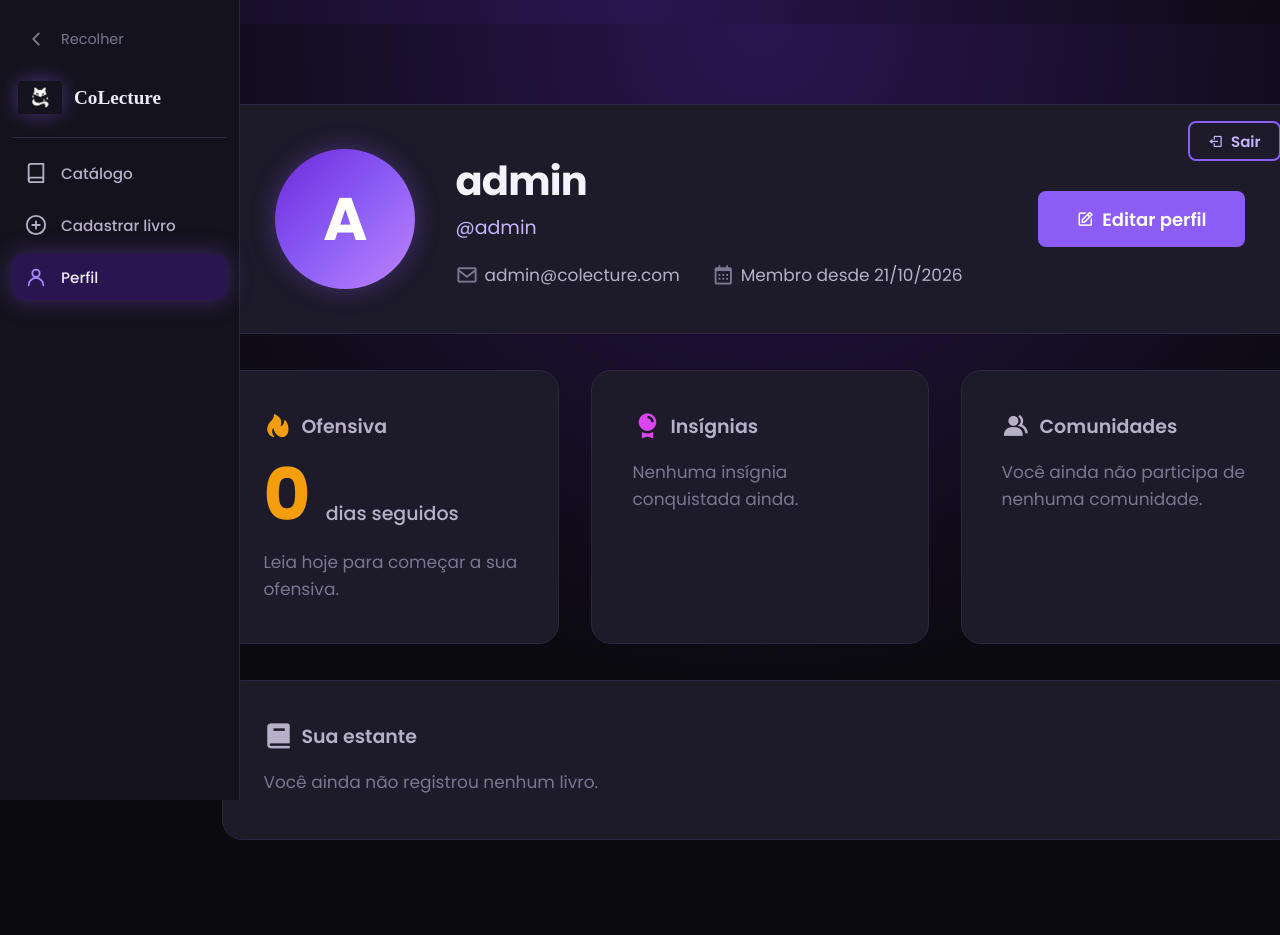
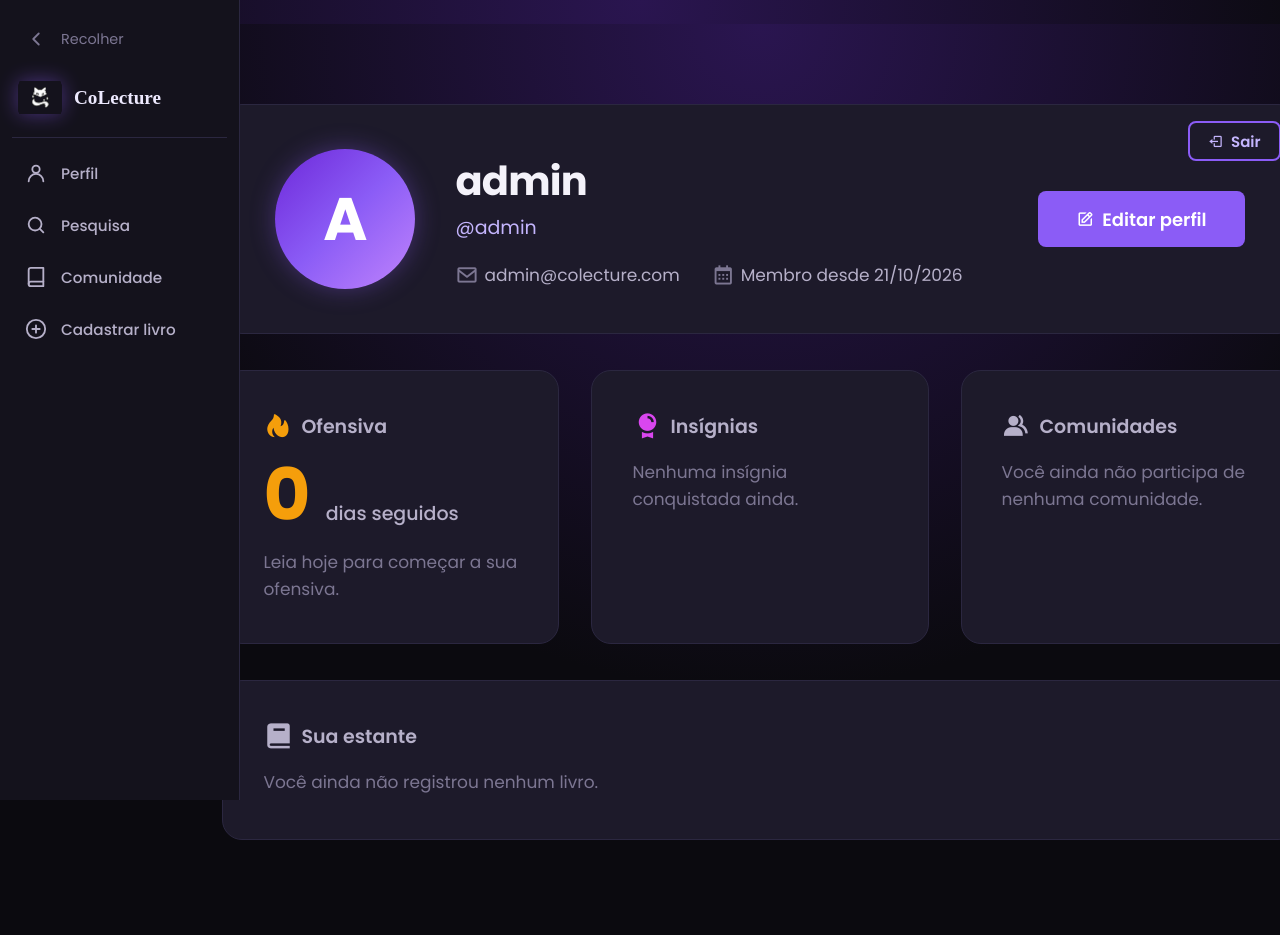
Before and after one commit to FGA0138-MDS-Ajax/2026.2-T02-Hamilton, a Django app: page /user/profile/ in a window 1280 px wide; the page is wider, and only the part inside the window is pictured. Shown: the top 935 px of that part. Run offline with Django 5.2, Linux system fonts and the light colour scheme; a user stored in the database is signed in; data comes from the database, SQL or seed files in the repository.

Commit message:
style: add icones e reoganizei a sidebar

```diff
--- a/colecture/main/templates/sidebar.html
+++ b/colecture/main/templates/sidebar.html
@@ -13,7 +13,7 @@
 </head>
 <body>
 
-  <!-- ============ LATERAL DE ÍCONES (vira barra inferior no celular) ============ -->
+  <!--  LATERAL DE ÍCONES (vira barra inferior no celular)  -->
   <aside class="rail" id="rail">
     <button class="rail-toggle" id="railToggle" aria-label="Recolher menu" aria-expanded="true">
       <svg width="22" height="22" viewBox="0 0 24 24" fill="none" stroke="currentColor" stroke-width="2" stroke-linecap="round" stroke-linejoin="round"><path d="m15 18-6-6 6-6"/></svg>
@@ -26,17 +26,29 @@
     </a>
 
     <nav class="rail-nav" aria-label="Menu principal">
-      {# Ajuste os nomes das URLs (namespace:nome) para os do projeto. Nome inexistente = link "#", sem erro #}
-      {% url 'main:catalogo' as catalogo_url %}
-      {% url 'main:cadastrar_livro' as cadastrar_url %}
-      {% url 'accounts:profile' as perfil_url %}
+
+      <a href="{{ perfil_url|default:'#' }}"
+         class="nav-item {% if perfil_url and request.path == perfil_url %}active{% endif %}"
+         {% if perfil_url and request.path == perfil_url %}aria-current="page"{% endif %}
+         data-label="Perfil" aria-label="Perfil">
+        <svg width="22" height="22" viewBox="0 0 24 24" fill="none" stroke="currentColor" stroke-width="2" stroke-linecap="round" stroke-linejoin="round"><circle cx="12" cy="8" r="4"/><path d="M4 21a8 8 0 0 1 16 0"/></svg>
+        <span class="label">Perfil</span>
+      </a>
 
       <a href="{{ catalogo_url|default:'#' }}"
          class="nav-item {% if catalogo_url and request.path == catalogo_url %}active{% endif %}"
          {% if catalogo_url and request.path == catalogo_url %}aria-current="page"{% endif %}
-         data-label="Catálogo" aria-label="Catálogo">
+         data-label="Pesquisa" aria-label="Pesquisa">
+        <svg width="22" height="22" viewBox="0 0 24 24" fill="none" stroke="currentColor" stroke-width="2" stroke-linecap="round" stroke-linejoin="round"><circle cx="11" cy="11" r="7"/><path d="m20 20-3.5-3.5"/></svg>
+        <span class="label">Pesquisa</span>
+      </a>
+
+      <a href="{{ comunidade_url|default:'#' }}"
+         class="nav-item {% if comunidade_url and request.path == catalogo_url %}active{% endif %}"
+         {% if catalogo_url and request.path == catalogo_url %}aria-current="page"{% endif %}
+         data-label="comunidade" aria-label="comunidade">
         <svg width="22" height="22" viewBox="0 0 24 24" fill="none" stroke="currentColor" stroke-width="2" stroke-linecap="round" stroke-linejoin="round"><path d="M4 19.5A2.5 2.5 0 0 1 6.5 17H20"/><path d="M6.5 2H20v20H6.5A2.5 2.5 0 0 1 4 19.5v-15A2.5 2.5 0 0 1 6.5 2z"/></svg>
-        <span class="label">Catálogo</span>
+        <span class="label">Comunidade</span>
       </a>
 
       <a href="{{ cadastrar_url|default:'#' }}"
@@ -47,13 +59,6 @@
         <span class="label">Cadastrar livro</span>
       </a>
 
-      <a href="{{ perfil_url|default:'#' }}"
-         class="nav-item {% if perfil_url and request.path == perfil_url %}active{% endif %}"
-         {% if perfil_url and request.path == perfil_url %}aria-current="page"{% endif %}
-         data-label="Perfil" aria-label="Perfil">
-        <svg width="22" height="22" viewBox="0 0 24 24" fill="none" stroke="currentColor" stroke-width="2" stroke-linecap="round" stroke-linejoin="round"><circle cx="12" cy="8" r="4"/><path d="M4 21a8 8 0 0 1 16 0"/></svg>
-        <span class="label">Perfil</span>
-      </a>
     </nav>
 
   </aside>
```
